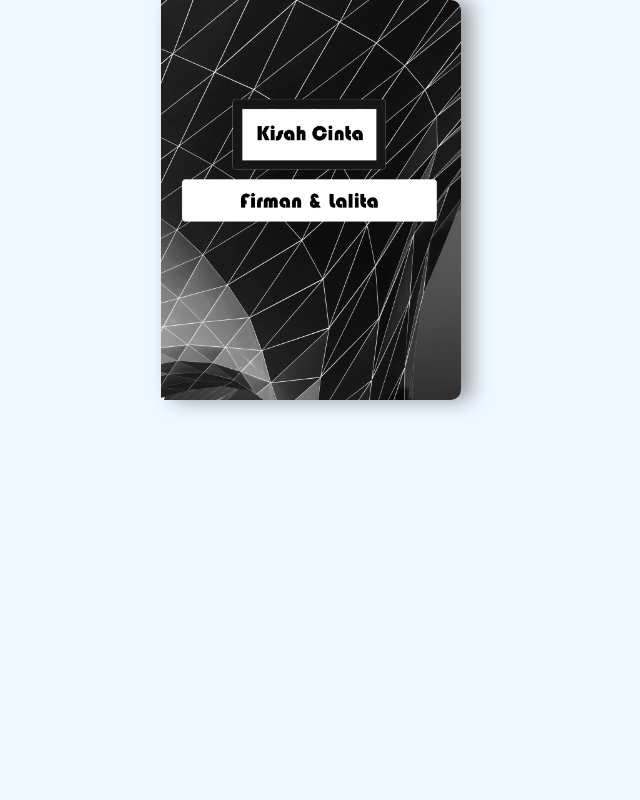
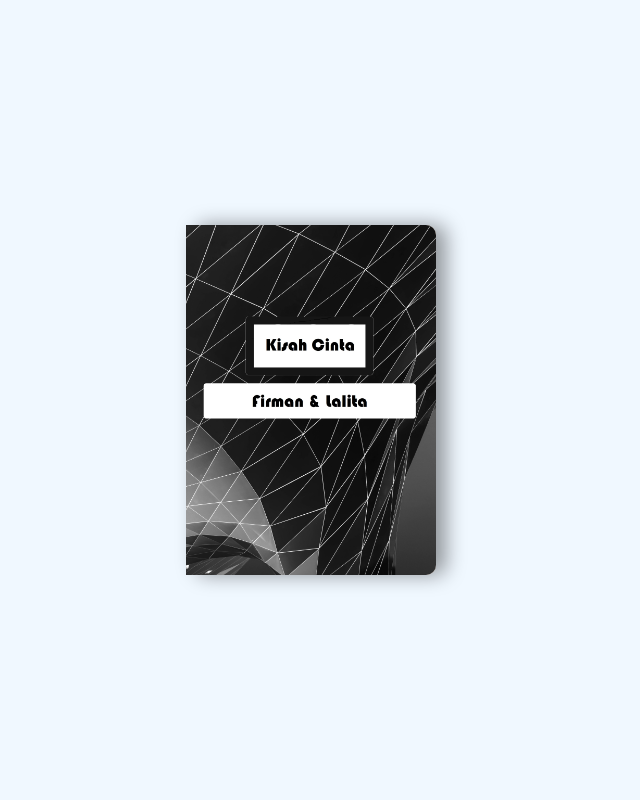
Before and after one commit to Mansekai/Firman, a PHP site: page /Books/index.html in a window 1280 px wide. Shown: the whole page, without its empty margins (329-969 px from the left). Run offline with PHP 8.4, Linux system fonts and the light colour scheme.

Commit message:
Update style.css

```diff
--- a/Books/style.css
+++ b/Books/style.css
@@ -6,7 +6,7 @@
 }
 
 body{
-  height: 100%;
+  min-height: 100vh;
   background-color: aliceblue;
   display: flex;
   justify-content: center;
@@ -16,8 +16,8 @@ body{
 
 .card{
   position: relative;
-  width: 300px;
-  height: 400px;
+  width: 250px;
+  height: 350px;
   background-color: blanchedalmond;
   border-radius: 10px;
   border-top-right-radius: 10px;
```
